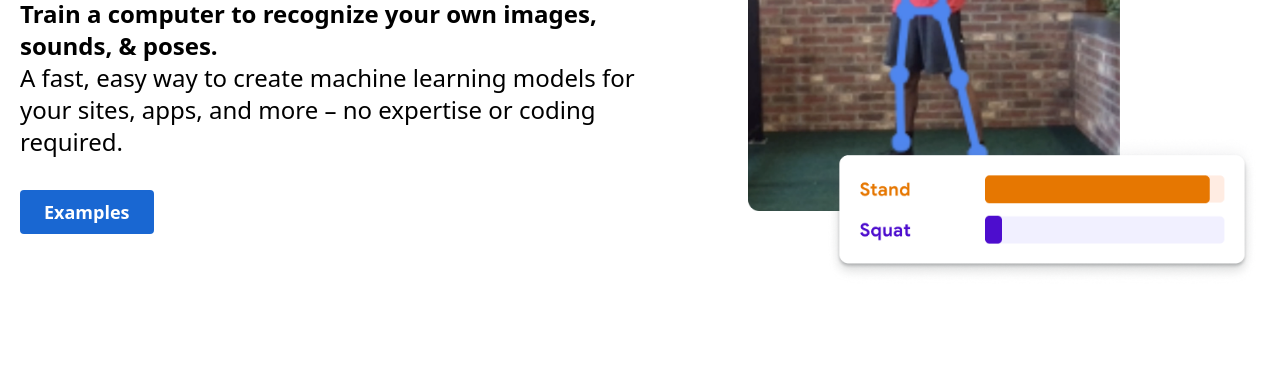
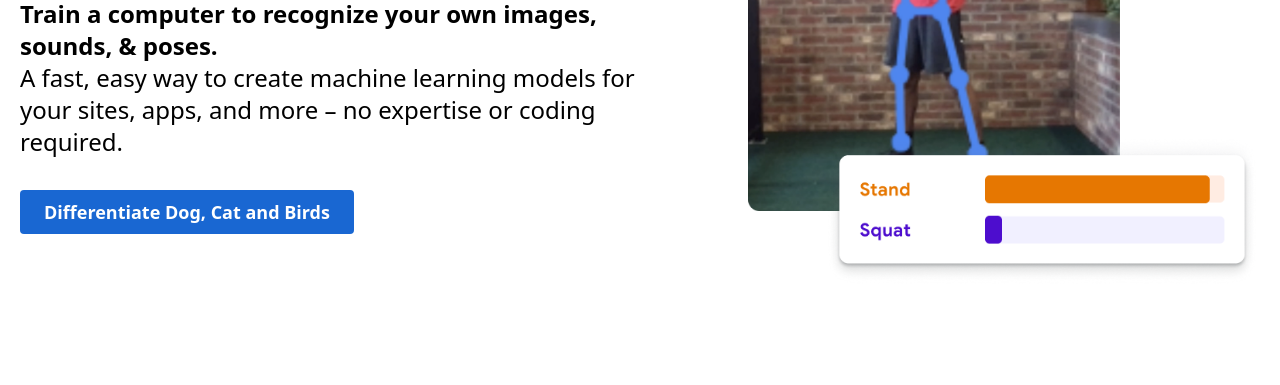
Before and after one commit to mzain42401/Teachable-_Machine_Hackathon, a plain HTML site: page index.html in a window 1280 px wide. Shown: the part 257-642 px from the top of the page. Drawn offline with nearby package versions, Linux system fonts and the light colour scheme.

Commit message:
teachablemachine

```diff
--- a/index.html
+++ b/index.html
@@ -44,7 +44,7 @@
           <p class="mb-8 text-2xl text-[#000] ">
             A fast, easy way to create machine learning models for your sites, apps, and more – no expertise or coding required.</p>
           <div class="flex justify-center">
-            <button class="inline-flex text-white font-bold bg-[#1967d2] border-0 py-2 px-6 focus:outline-none hover:bg-[#0e499c] rounded text-lg"><a href="https://teachablemachine.withgoogle.com/models/iCk39G4qt/">Examples</a></button>
+            <button class="inline-flex text-white font-bold bg-[#1967d2] border-0 py-2 px-6 focus:outline-none hover:bg-[#0e499c] rounded text-lg"><a href="https://teachablemachine.withgoogle.com/models/iCk39G4qt/">Differentiate Dog, Cat and Birds</a></button>
 
           </div>
         </div>
```
